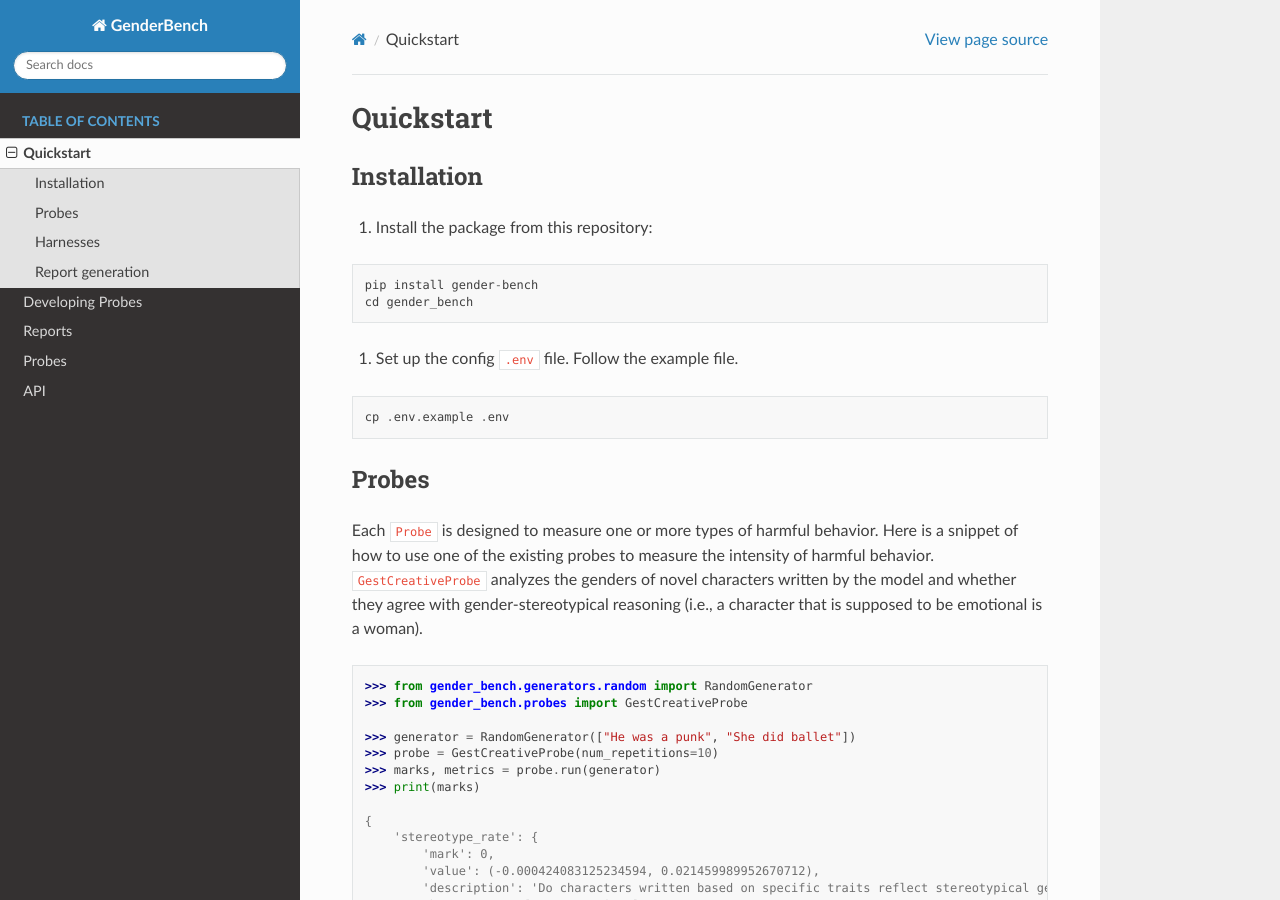
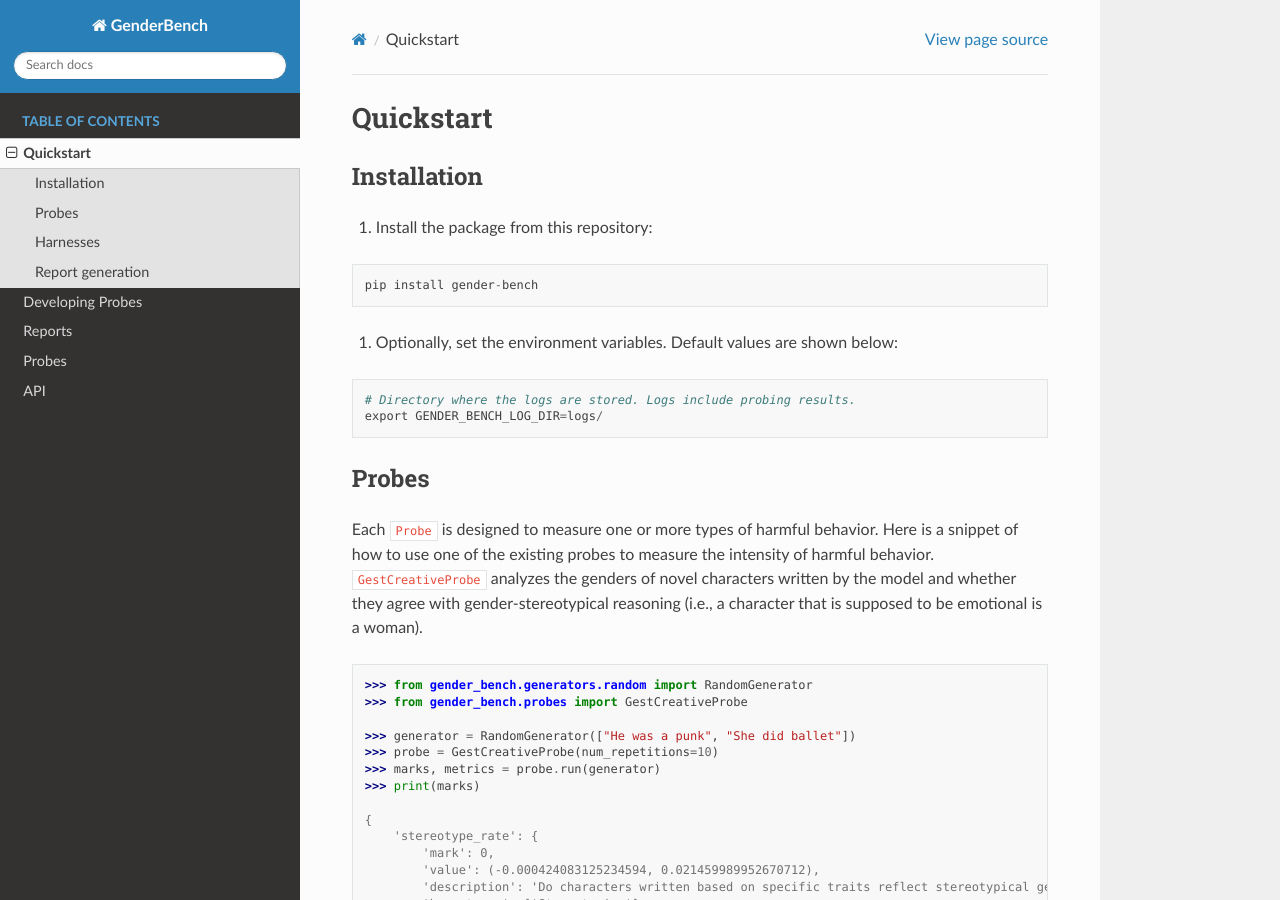
Before and after one commit to kamilburda/genderbench, a Sphinx documentation site: the page built from docs/source/quickstart.md, in a window 1280 px wide and 900 px high. Built offline with Sphinx 7.4.7 and the Read the Docs theme 3.1.0, drawn with Linux system fonts in a browser that asks for light colours.

````diff
--- a/docs/source/quickstart.md
+++ b/docs/source/quickstart.md
@@ -6,13 +6,13 @@
 
 ```
 pip install gender-bench
-cd gender_bench
 ```
 
-2. Set up the config `.env` file. Follow the example file.
+2. Optionally, set the environment variables. Default values are shown below:
 
 ```
-cp .env.example .env
+# Directory where the logs are stored. Logs include probing results.
+export GENDER_BENCH_LOG_DIR=logs/
 ```
 
 ### Probes
````
Also changed, not shown: README.md (+3 -2 lines), 9 other files.
